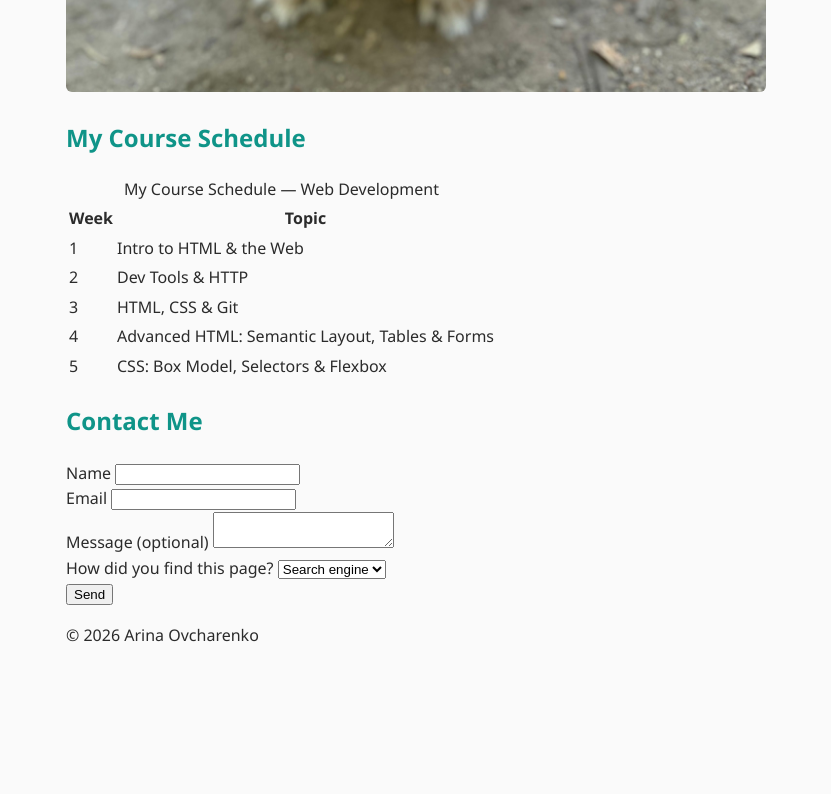
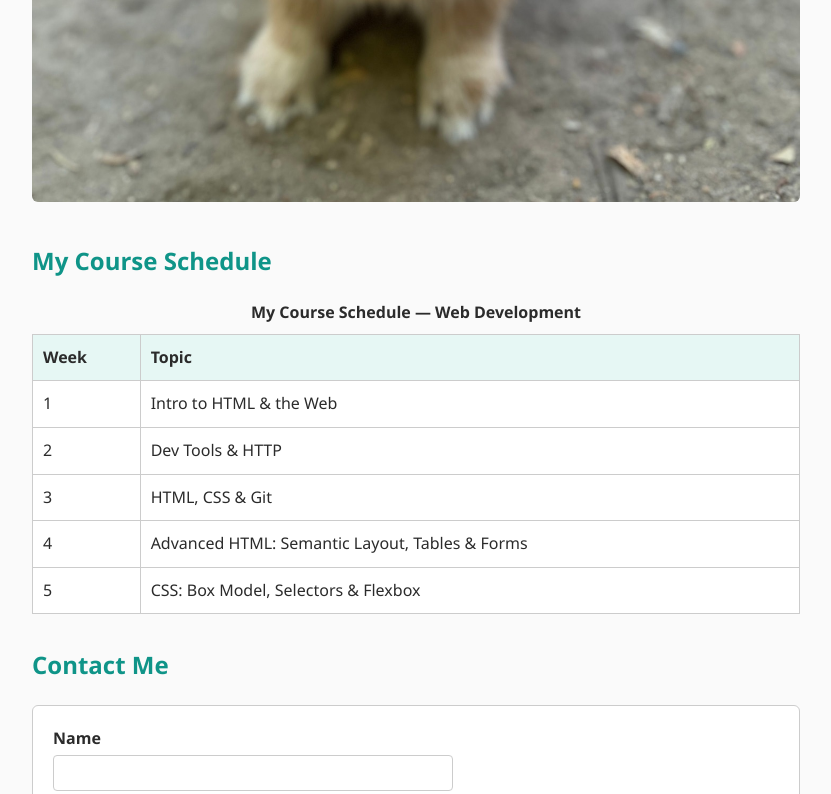
Before and after one commit to ariovcharenko/web-dev-labs, a plain HTML site: page index.html in a window 1280 px wide. Shown: the part 1046-1840 px from the top of the page, without its empty margins (224-1055 px from the left). Before the commit the page ends 1734 px from the top, so only its background shows below. Drawn offline with Linux system fonts and the light colour scheme.

Commit message:
Style layout, nav, table, and form with CSS

```diff
--- a/styles.css
+++ b/styles.css
@@ -1,10 +1,38 @@
+/* Arina Ovcharenko — Lab 5 */
+
+/* ===== Part 1 — The Box Model ===== */
+* {
+  box-sizing: border-box;
+}
+
 body {
+  box-sizing: border-box;
   font-family: 'Segoe UI', Arial, sans-serif;
   color: #2b2b2b;
-  max-width: 700px;
+  max-width: 800px;
   margin: 40px auto;
+  padding: 0 16px;
   background-color: #fafafa;
   line-height: 1.6;
+}
+
+header {
+  padding: 24px;
+  background-color: #0f9488;
+  color: white;
+  margin-bottom: 16px;
+  border-radius: 6px;
+}
+
+header h1 {
+  color: white;
+  margin: 0 0 4px;
+}
+
+/* class selector */
+.tagline {
+  margin: 0;
+  opacity: 0.9;
 }
 
 h1 {
@@ -13,6 +41,7 @@ h1 {
 
 h2 {
   color: #0f9488;
+  margin-top: 32px;
 }
 
 a {
@@ -24,3 +53,109 @@ img {
   border-radius: 6px;
   margin-top: 10px;
 }
+
+/* ===== Part 2 & 3 — Selectors + Flexbox navigation ===== */
+#main-nav {
+  display: flex;
+  gap: 8px;
+  justify-content: center;
+  background-color: #0d3b36;
+  border-radius: 6px;
+  margin-bottom: 24px;
+}
+
+/* the links live inside a <ul>, so the list is laid out as a row too */
+#main-nav ul {
+  display: flex;
+  gap: 8px;
+  list-style: none;
+  margin: 0;
+  padding: 0;
+}
+
+#main-nav a {
+  display: block;
+  color: white;
+  text-decoration: none;
+  padding: 12px;
+}
+
+#main-nav a:hover {
+  background-color: #14b8a6;
+}
+
+/* ===== Part 4 — Table and Form ===== */
+table {
+  border-collapse: collapse;
+  width: 100%;
+  background-color: white;
+}
+
+caption {
+  font-weight: bold;
+  padding-bottom: 8px;
+}
+
+th,
+td {
+  padding: 10px;
+  border: 1px solid #ccc;
+  text-align: left;
+}
+
+thead {
+  background-color: #e6f7f4;
+}
+
+form {
+  background-color: white;
+  padding: 20px;
+  border: 1px solid #ccc;
+  border-radius: 6px;
+}
+
+.form-row {
+  margin-bottom: 4px;
+}
+
+label {
+  display: block;
+  font-weight: 600;
+  margin-bottom: 4px;
+}
+
+input,
+textarea,
+select {
+  display: block;
+  width: 100%;
+  max-width: 400px;
+  padding: 8px;
+  margin-bottom: 12px;
+  border: 1px solid #ccc;
+  border-radius: 4px;
+  font-family: inherit;
+}
+
+textarea {
+  min-height: 100px;
+}
+
+button {
+  padding: 10px 20px;
+  background-color: #0f9488;
+  color: white;
+  border: none;
+  border-radius: 4px;
+  cursor: pointer;
+}
+
+button:hover {
+  background-color: #0d3b36;
+}
+
+footer {
+  text-align: center;
+  color: #666;
+  margin-top: 32px;
+}
```
